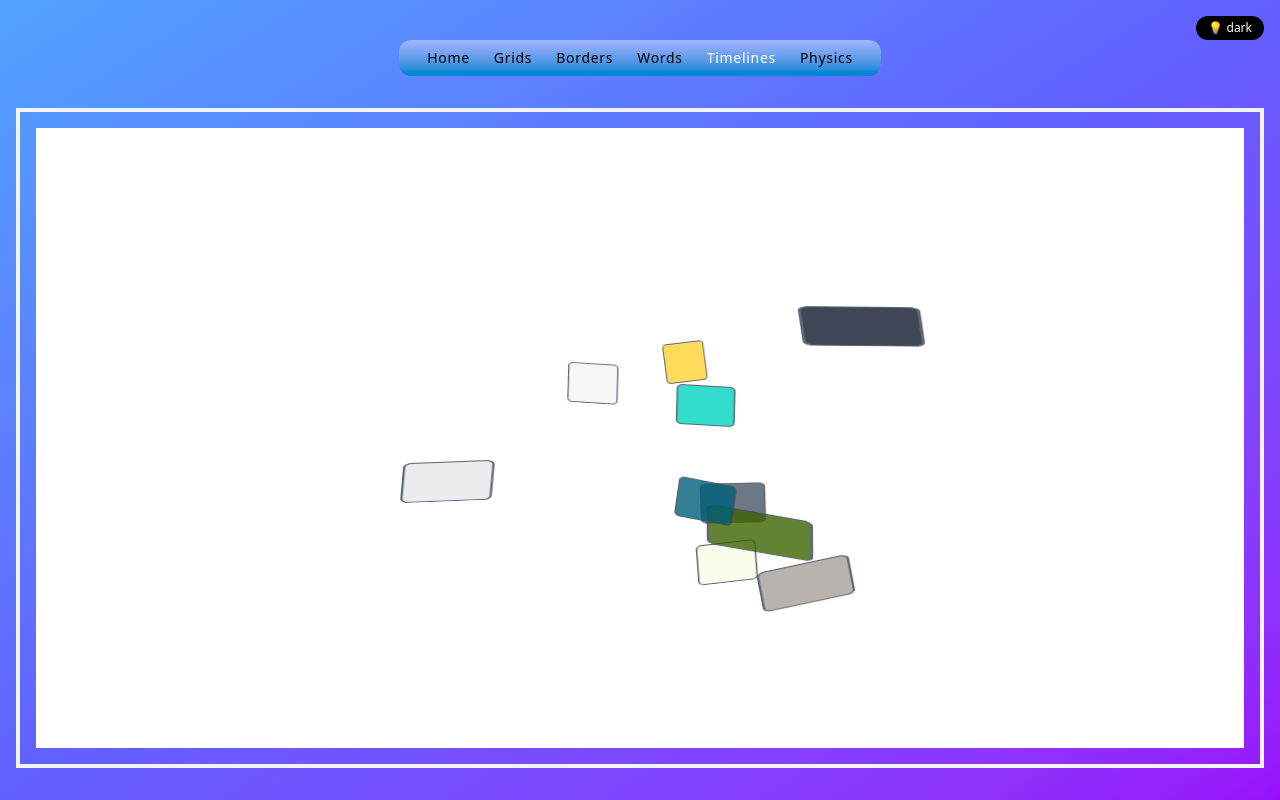
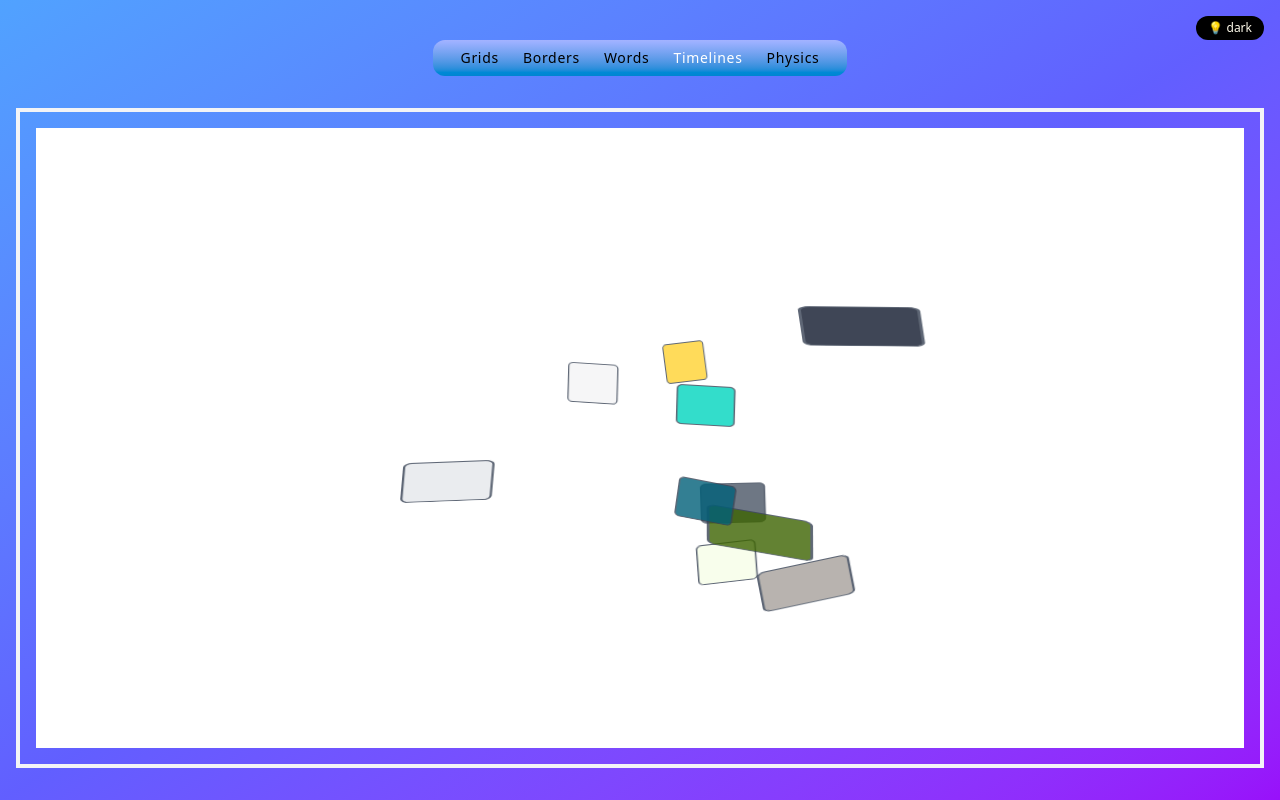
Before and after one commit to ofsound/vue-portfolio, a Vue app: page /timelines in a window 1280 px wide. Built offline with nearby package versions, Linux system fonts and the light colour scheme.

Commit message:
Remove homepage from navigation

```diff
--- a/src/components/SiteNav.vue
+++ b/src/components/SiteNav.vue
@@ -2,7 +2,6 @@
 import { ref } from 'vue'
 
 const navArray = ref([
-  { title: 'Home', url: '/' },
   { title: 'Grids', url: '/grids' },
   { title: 'Borders', url: '/borders' },
   { title: 'Words', url: '/words' },
--- a/src/router/index.ts
+++ b/src/router/index.ts
@@ -1,5 +1,4 @@
 import { createRouter, createWebHistory } from 'vue-router'
-import HomeView from '../views/HomeView.vue'
 import AboutView from '../views/AboutView.vue'
 import GridsView from '../views/GridsView.vue'
 import BordersView from '../views/BordersView.vue'
@@ -12,8 +11,7 @@ const router = createRouter({
   routes: [
     {
       path: '/',
-      name: 'home',
-      component: HomeView,
+      redirect: '/grids',
     },
     {
       path: '/about',
```
